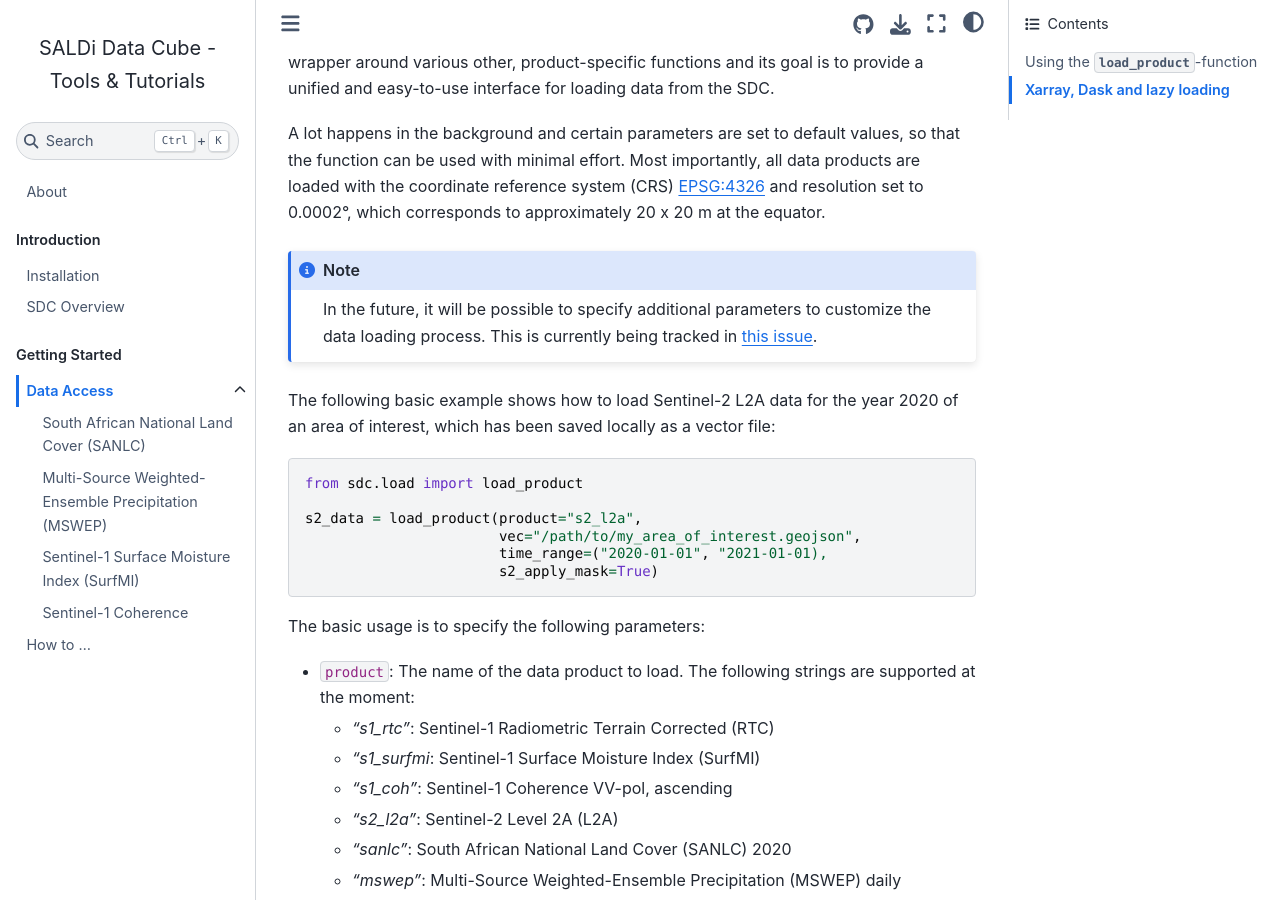
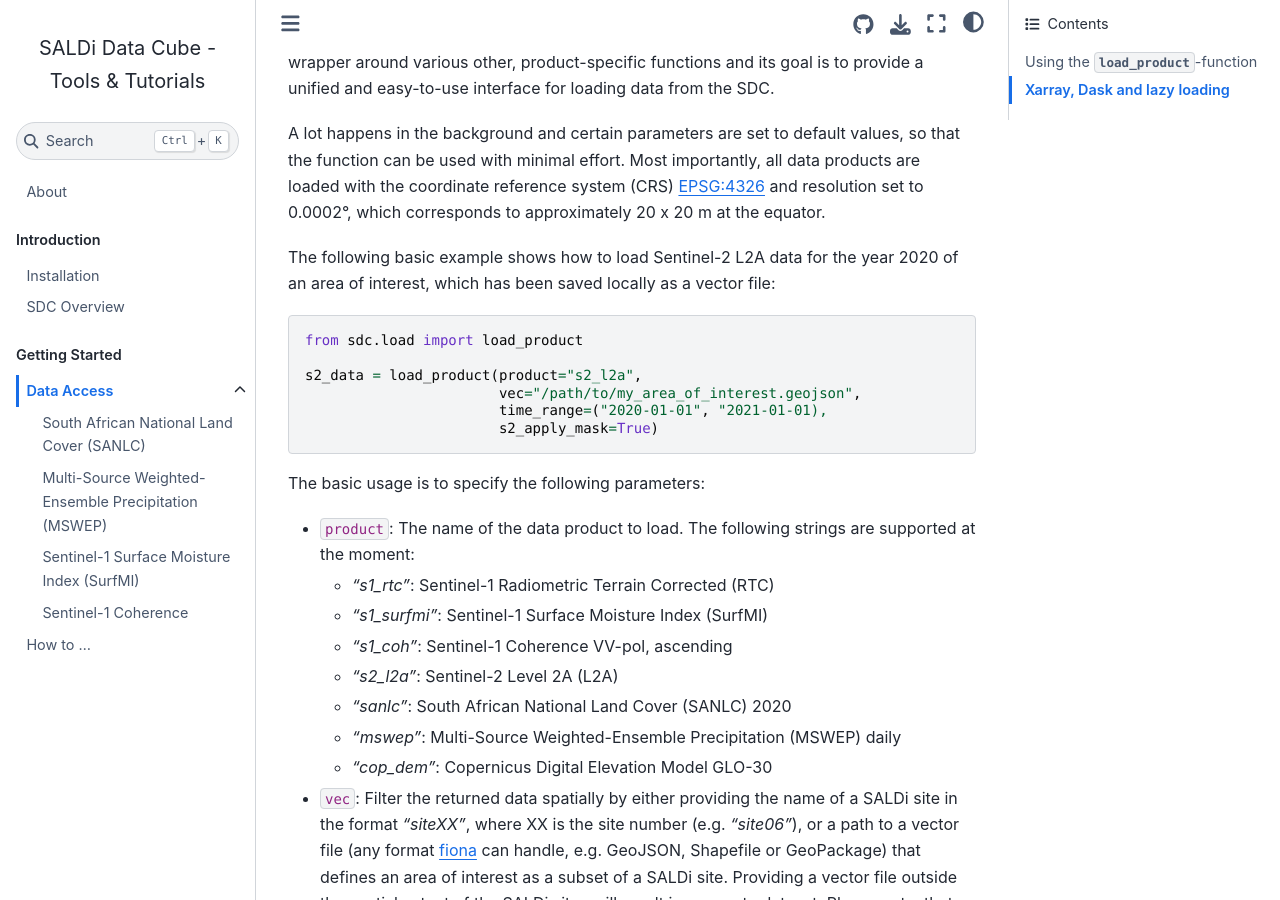
Before and after one commit to Jena-Earth-Observation-School/sdc-tools, a Jupyter Book: the page built from docs/content/02_Getting_Started/01_00_Data_Access.md, in a window 1280 px wide and 900 px high, scrolled down 433 px. Built offline with Jupyter Book 1.0.4 settings and Sphinx 7.4.7 and the Sphinx Book theme 1.1.4, drawn with Linux system fonts in a browser that asks for light colours; pages that are not in the unit, such as notebooks, are missing from menus.

Commit message:
[docs] minor fix in 01_00_Data_Access.md

````diff
--- a/docs/content/02_Getting_Started/01_00_Data_Access.md
+++ b/docs/content/02_Getting_Started/01_00_Data_Access.md
@@ -20,12 +20,6 @@ all data products are loaded with the coordinate reference system (CRS)
 [EPSG:4326](https://epsg.io/4326) and resolution set to 0.0002°, which
 corresponds to approximately 20 x 20 m at the equator.
 
-```{note}
-In the future, it will be possible to specify additional parameters to customize the data
-loading process. This is currently being tracked in
-[this issue](https://github.com/Jena-Earth-Observation-School/sdc-tools/issues/7).
-```
-
 The following basic example shows how to load Sentinel-2 L2A data for the year
 2020 of an area of interest, which has been saved locally as a vector file:
 
@@ -43,7 +37,7 @@ The basic usage is to specify the following parameters:
 - `product`: The name of the data product to load. The following strings are
 supported at the moment:
     - _"s1_rtc"_: Sentinel-1 Radiometric Terrain Corrected (RTC)
-    - _"s1_surfmi_: Sentinel-1 Surface Moisture Index (SurfMI)
+    - _"s1_surfmi"_: Sentinel-1 Surface Moisture Index (SurfMI)
     - _"s1_coh"_: Sentinel-1 Coherence VV-pol, ascending
     - _"s2_l2a"_: Sentinel-2 Level 2A (L2A)
     - _"sanlc"_: South African National Land Cover (SANLC) 2020
````
